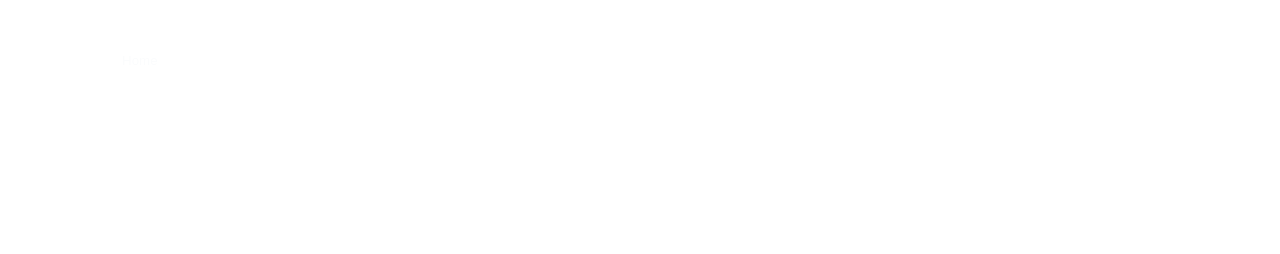
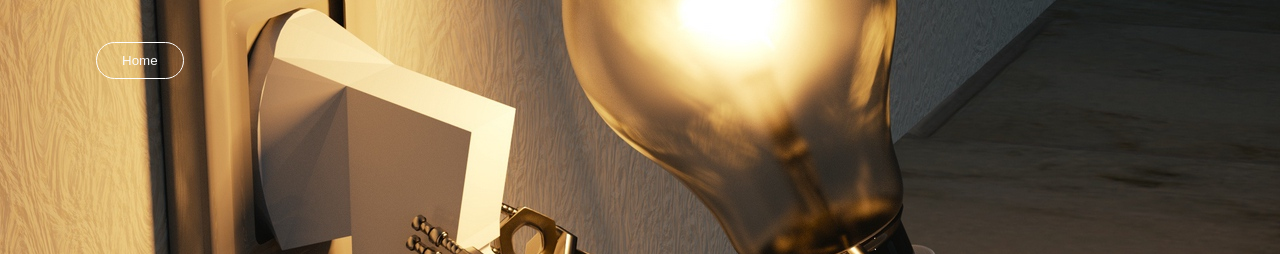
Before and after one commit to RealKody/my_website, a plain HTML site: page other_pages/About.html in a window 1280 px wide. Shown: the top 254 px of the page. Drawn offline with Linux system fonts and the light colour scheme.

Commit message:
fixed about image path

```diff
--- a/other_pages/About.css
+++ b/other_pages/About.css
@@ -8,7 +8,7 @@ body
 .hero{
     width:100%;
     height:100vh;
-    background-image: url(images/IMG_0047.JPG);
+    background-image: url(../images/IMG_0047.JPG);
     background-size:cover;
     background-position: center;
     position:relative;
```
